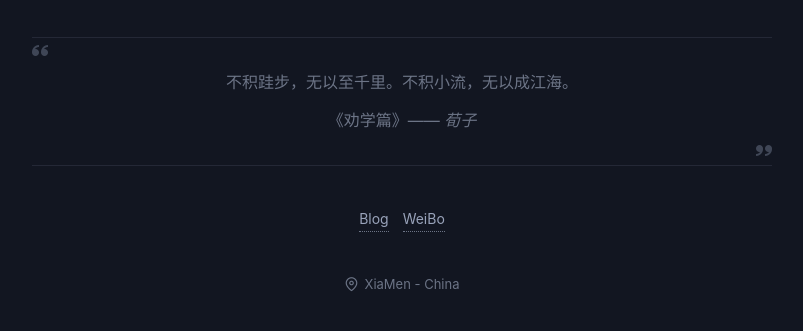
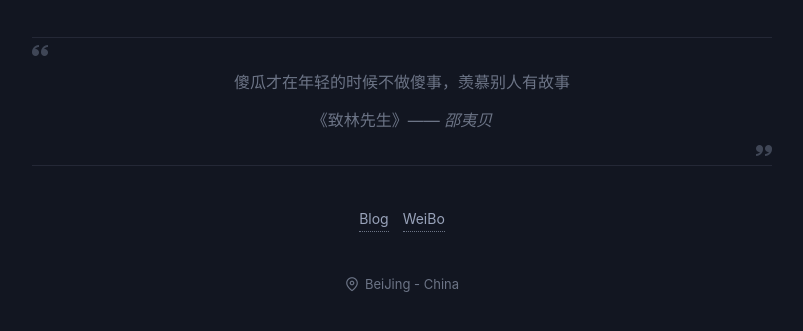
Before and after one commit to sohanyu/sohanyu.github.io, a plain HTML site: page index.html in a window 1280 px wide. Shown: the part 161-492 px from the top of the page, without its empty margins (238-1041 px from the left). Drawn offline with Linux system fonts and the light colour scheme; files whose address does not match are found by name.

Commit message:
update show text

```diff
--- a/index.html
+++ b/index.html
@@ -18,8 +18,8 @@
       <span class="quote-icon quote-icon-start animate-slide-in-down" style="opacity: 1; top: 0px;">
         <i class="icon icon-quotes-left"></i>
       </span>
-      <p class="quote-content animate-slide-in-down" style="opacity: 1; top: 0px;">不积跬步，无以至千里。不积小流，无以成江海。</p>
-      <p class="quote-author animate-slide-in-down" style="opacity: 1; top: 0px;">《劝学篇》—— <em>荀子</em></p>
+      <p class="quote-content animate-slide-in-down" style="opacity: 1; top: 0px;">傻瓜才在年轻的时候不做傻事，羡慕别人有故事</p>
+      <p class="quote-author animate-slide-in-down" style="opacity: 1; top: 0px;">《致林先生》—— <em>邵夷贝</em></p>
       <span class="quote-icon quote-icon-end animate-slide-in-up" style="opacity: 1; bottom: 0px;">
         <i class="icon icon-quotes-right"></i>
       </span>
@@ -35,7 +35,7 @@
       <span class="location-icon animate-slide-in-up" style="opacity: 1; bottom: 0px;">
         <i class="icon icon-map-pin"></i>
       </span>
-      <span class="location-text animate-slide-in-down" style="opacity: 1; top: 0px;">XiaMen - China</span>
+      <span class="location-text animate-slide-in-down" style="opacity: 1; top: 0px;">BeiJing - China</span>
     </div>
     <div class="relocating">
       Navigating to: <span class="relocate-location"></span>...
```
